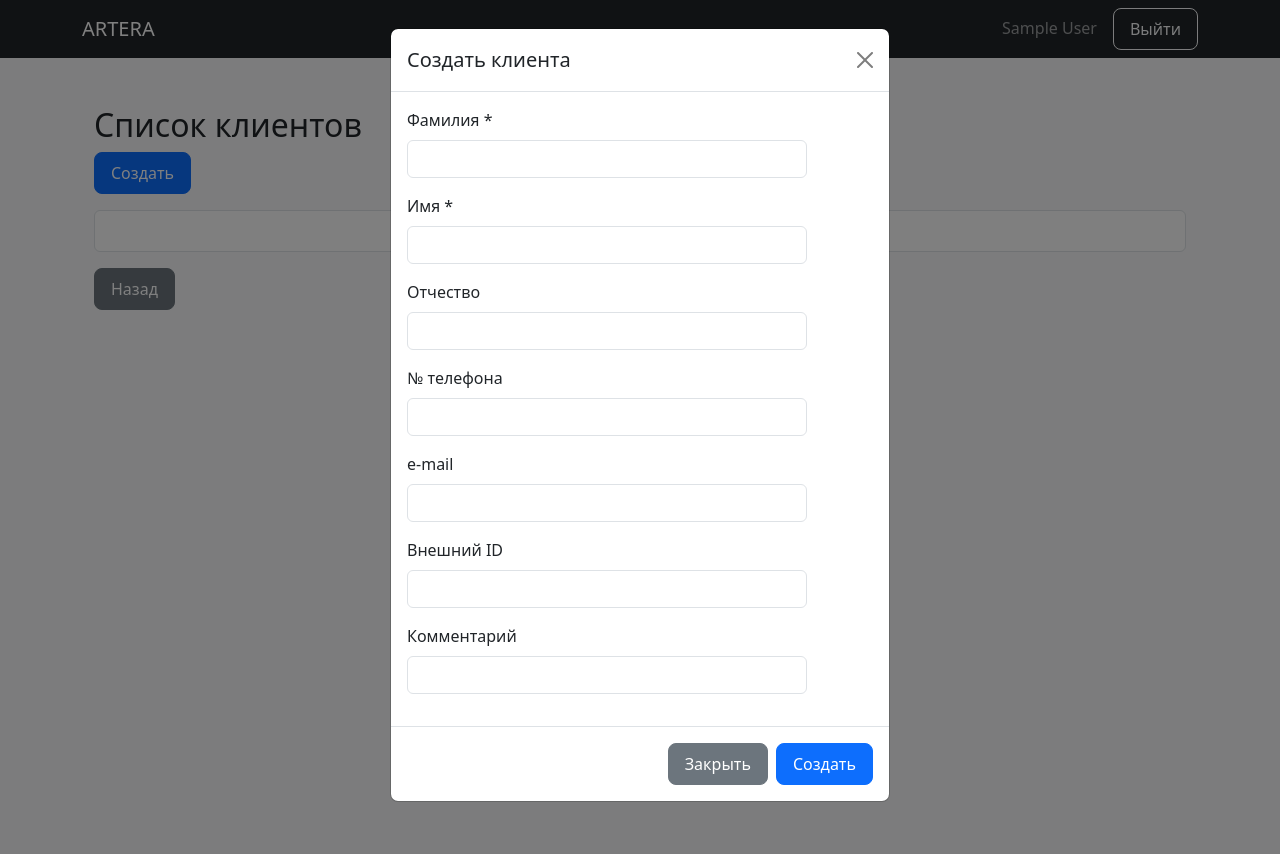
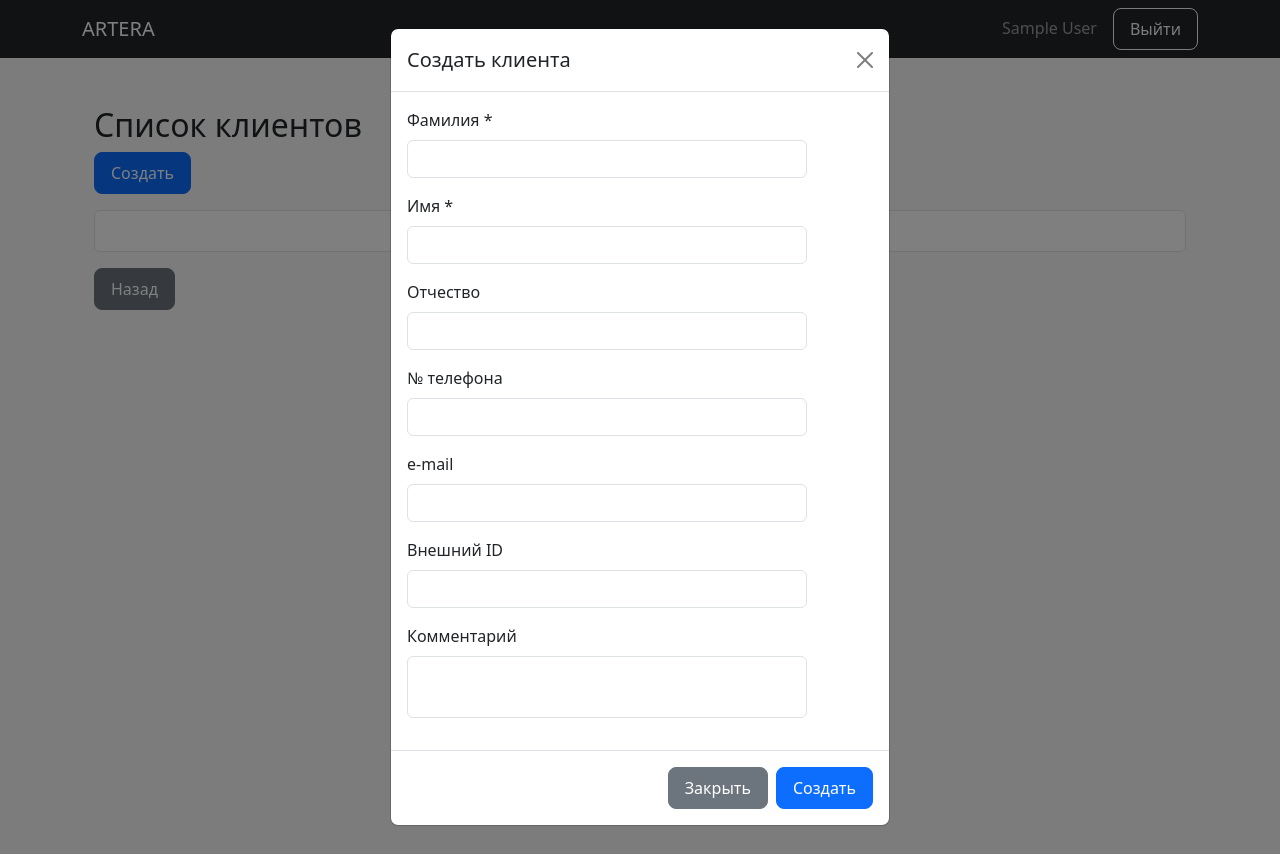
Before and after one commit to TheFakir4eg/cert_base, a Flask app: page /clients in a window 1280 px wide, after a click on "Создать". Run offline with Flask 3, Linux system fonts and the light colour scheme; the visitor is signed in with stand-in values (Sample User, id 1); data that the repository does not hold is empty; some libraries are stand-ins or nearby versions.

Commit message:
добавлено авторасширение поля комментарий, ограничение 250 символов

```diff
--- a/app/static/css/style.css
+++ b/app/static/css/style.css
@@ -236,3 +236,14 @@ body {
 .icon-btn-ghost:active {
     transform: scale(0.95);
 }
+
+/* .form-comment {
+    min-height: 80px;
+    resize: vertical;
+} */
+
+.form-comment-auto {
+    min-height: 80px;
+    resize: none;
+    overflow: hidden;
+}
--- a/app/static/js/main.js
+++ b/app/static/js/main.js
@@ -100,4 +100,11 @@ document.addEventListener('DOMContentLoaded', function() {
     }
     // Инициализируем обработчики для модального окна подтверждения
     setupConfirmModal();
+
+    document.addEventListener("input", (e) => {
+        if (!e.target.classList.contains("form-comment-auto")) return;
+
+        e.target.style.height = "auto";
+        e.target.style.height = `${e.target.scrollHeight}px`;
+    });
 });
--- a/app/templates/certificates/_issue_modal.html
+++ b/app/templates/certificates/_issue_modal.html
@@ -52,7 +52,11 @@
 
           <div class="mb-3">
             <label class="form-label">Комментарий</label>
-            <textarea class="form-control" id="issue_note"></textarea>
+            <textarea
+              class="form-control form-comment-auto"
+              id="issue_note"
+              maxlength="250">
+            </textarea>
           </div>
 
         </div>
--- a/app/templates/certificates/_spend_modal.html
+++ b/app/templates/certificates/_spend_modal.html
@@ -24,7 +24,11 @@
 
           <div class="mb-3">
             <label class="form-label">Комментарий</label>
-            <textarea id="spend_comment" class="form-control"></textarea>
+            <textarea
+              id="spend_comment"
+              class="form-control form-comment-auto"
+              maxlength="250">
+            </textarea>
           </div>
 
         </div>
--- a/app/templates/components/client_modal.html
+++ b/app/templates/components/client_modal.html
@@ -62,10 +62,12 @@
                 </div>
                 <div class="mb-3">
                     <label class="form-label">Комментарий</label>
-                    <input type="text"
-                        class="form-control"
+                    <textarea
+                        class="form-control form-comment-auto"
                         id="clientNote"
-                        name="note">
+                        name="note"
+                        maxlength="250">
+                    </textarea>
                 </div>
             </div>
             <div class="modal-footer">
```
Also changed, not shown: app/templates/certificates/_cert_modal.html (+7 -3 lines).
